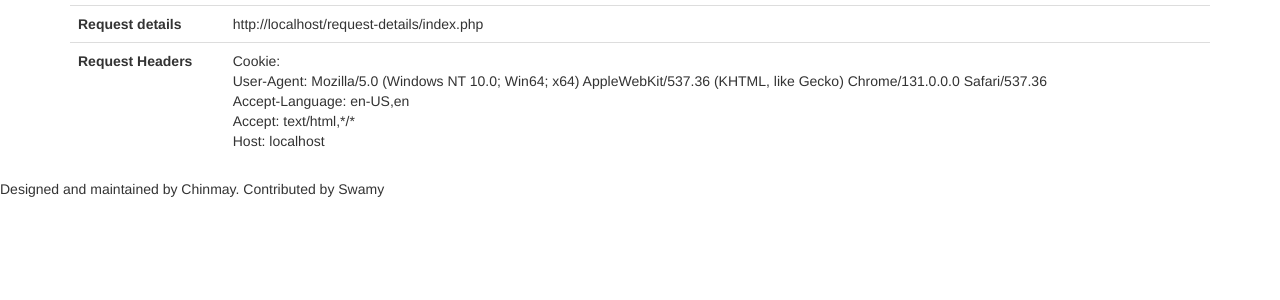
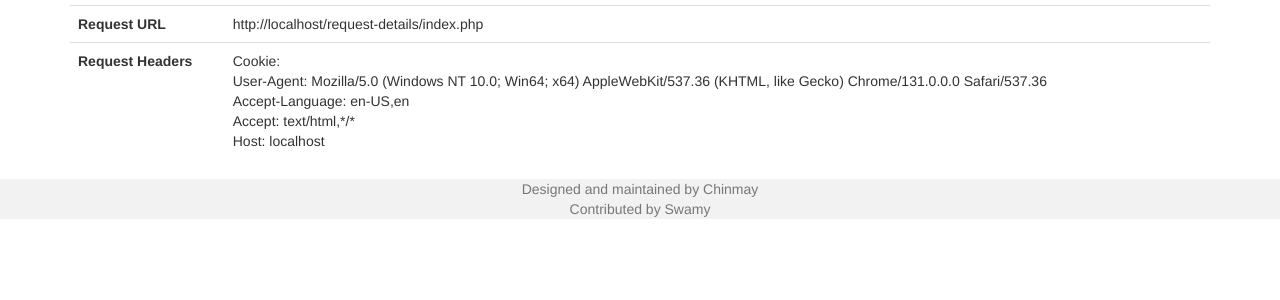
Before and after one commit to bgcena/hostedsites, a PHP site: page /request-details/index.php in a window 1280 px wide. Shown: the part 51-351 px from the top of the page. Run offline with PHP 8.4, Linux system fonts and the light colour scheme.

Commit message:
added footer

```diff
--- a/pst-poc.com/bottom.php
+++ b/pst-poc.com/bottom.php
@@ -1,4 +1,12 @@
-<p>Designed and maintained by Chinmay.  Contributed by Swamy</p>
+<!-- Footer -->
+<footer class="text-center text-lg-start bg-light text-muted">
+  <!-- Copyright -->
+  <div class="text-center p-4" style="background-color: rgba(0, 0, 0, 0.05);">
+  Designed and maintained by Chinmay <p>Contributed by Swamy</p>
+  </div>
+  <!-- Copyright -->
+</footer>
+<!-- Footer -->
     <!-- jQuery (necessary for Bootstrap's JavaScript plugins) -->
     <script src="https://ajax.googleapis.com/ajax/libs/jquery/1.12.4/jquery.min.js"></script>
     <!-- Include all compiled plugins (below), or include individual files as needed -->
--- a/pst-poc.com/request-details/index.php
+++ b/pst-poc.com/request-details/index.php
@@ -30,7 +30,7 @@
     <table class="table">
         <tbody>
             <tr>
-                <th scope="row">Request details</th>
+                <th scope="row">Request URL</th>
                 <td class=""> <?php echo $actual_link = "http://$_SERVER[HTTP_HOST]$_SERVER[REQUEST_URI]";  ?> </td>
             </tr>
             <tr>
```
